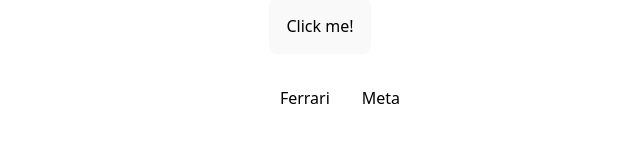
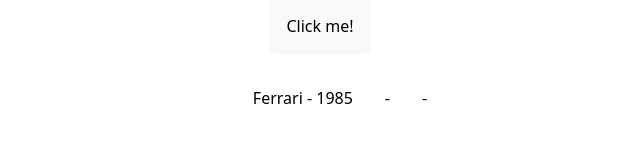
Before and after one commit to kawecz/React, a React (Vite) app in the folder meu_projeto/meu-projeto/: page / in a window 1280 px wide. Shown: the part 560-702 px from the top of the page, without its empty margins (320-960 px from the left). Built offline with nearby package versions, Linux system fonts and the light colour scheme.

Commit message:
Avançando em props

```diff
--- a/meu_projeto/meu-projeto/src/App.css
+++ b/meu_projeto/meu-projeto/src/App.css
@@ -1,4 +1,3 @@
-
 #root {
   max-width: 1280px;
   margin: 0 auto;
--- a/meu_projeto/meu-projeto/src/App.jsx
+++ b/meu_projeto/meu-projeto/src/App.jsx
@@ -1,35 +1,26 @@
-import './App.css'
-import HelloWorld from './components/HelloWorld'
-import Pessoa from './components/Pessoa'
-import Frase from './components/Frase'
-import Button from './components/Button'
-import Lista from './components/List'
+import "./App.css";
+import HelloWorld from "./components/HelloWorld";
+import Pessoa from "./components/Pessoa";
+import Frase from "./components/Frase";
+import Button from "./components/Button";
+import Lista from "./components/List";
 
 function App() {
-
-  const url = "https://plus.unsplash.com/premium_vector-1724311221938-e79529501a75?q=80&w=1025&auto=format&fit=crop&ixlib=rb-4.1.0&ixid=M3wxMjA3fDB8MHxwaG90by1wYWdlfHx8fGVufDB8fHx8fA%3D%3D"
-
-
+  const url =
+    "https://plus.unsplash.com/premium_vector-1724311221938-e79529501a75?q=80&w=1025&auto=format&fit=crop&ixlib=rb-4.1.0&ixid=M3wxMjA3fDB8MHxwaG90by1wYWdlfHx8fGVufDB8fHx8fA%3D%3D";
 
   return (
     <>
+      <HelloWorld />
+      <img src={url} />
 
-      <HelloWorld/>
-      <img src={url}/>
-
-      <Pessoa
-        nome = "kawe"
-        idade = "20"
-        sexo ="M"
-        profissao = "Programador"
-      />
-      <Frase nome = "kawe"/>
-      <Button/>
+      <Pessoa nome="kawe" idade="20" sexo="M" profissao="Programador" />
+      <Frase nome="kawe" />
+      <Button />
 
       <Lista/>
-
     </>
-  )
+  );
 }
 
-export default App
+export default App;
--- a/meu_projeto/meu-projeto/src/components/Item.jsx
+++ b/meu_projeto/meu-projeto/src/components/Item.jsx
@@ -1,9 +1,23 @@
-function Item({marca}) {
-    return(
-        <>
-            <p>{marca}</p>
-        </>
-    )
+import PropTypes from "prop-types";
+
+function Item({ marca, ano_lancamento }) {
+  return (
+    <>
+      <p>
+        {marca} - {ano_lancamento}
+      </p>
+    </>
+  );
 }
 
-export default Item
+Item.propTypes = {
+  marca: PropTypes.string.isRequired,
+  ano_lancamento: PropTypes.number,
+};
+
+Item.defaultProps = {
+  marca: "Faltou a marca",
+  ano_lancamento: "0",
+};
+
+export default Item;
--- a/meu_projeto/meu-projeto/src/components/List.jsx
+++ b/meu_projeto/meu-projeto/src/components/List.jsx
@@ -1,14 +1,16 @@
-import styles from "./Lista.module.css"
-import Item from "./Item"
+import styles from "./Lista.module.css";
+import Item from "./Item";
+
 function Lista() {
-    return (
-        <>
-            <ul className={styles.lista}>
-                <Item marca = "Ferrari" />
-                <Item marca = "Meta" />
-            </ul>
-        </>
-    )
+  return (
+    <>
+      <ul className={styles.lista}>
+        <Item marca="Ferrari" ano_lancamento={1985} />
+        <Item />
+        <Item />
+      </ul>
+    </>
+  );
 }
 
-export default Lista
+export default Lista;
--- /dev/null
+++ b/meu_projeto/package.json
@@ -0,0 +1,5 @@
+{
+  "dependencies": {
+    "prop-types": "^15.8.1"
+  }
+}
```
Also changed, not shown: 1 other file (tests, documents, lock files or other folders).
